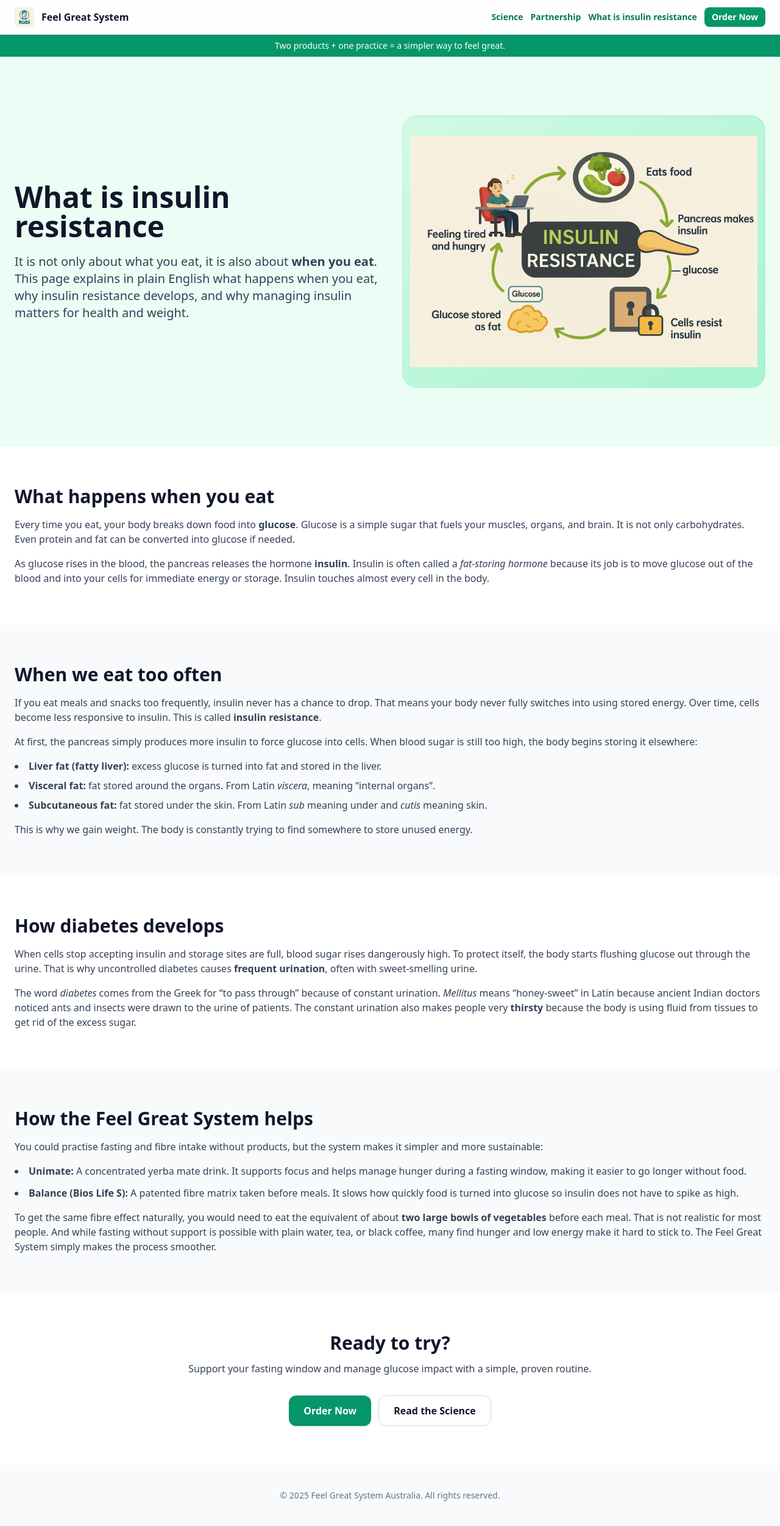
After one commit to KobiMontague/feel-great-system-, a Laravel app: page /insulin-resistance in a window 1280 px wide. The commit adds this page. Shown: the whole page at 61% size. Run offline with Laravel 12, Linux system fonts and the light colour scheme; some libraries are stand-ins or nearby versions.

Commit message:
added new insulin resistance page

```diff
--- a/resources/views/home.blade.php
+++ b/resources/views/home.blade.php
@@ -31,6 +31,9 @@
                         <a href="#buy" class="inline-flex items-center rounded-xl border border-slate-300 px-5 py-3 font-semibold text-slate-800 hover:bg-white">Get started</a>
                         <a href="#comparison" class="inline-flex items-center rounded-xl bg-teal-600 px-5 py-3 font-semibold text-white shadow hover:bg-teal-700">
                             Compare with medications
+                        </a>
+                        <a href="{{ route('insulin-resistance') }}" class="inline-flex items-center rounded-xl bg-teal-600 px-5 py-3 font-semibold text-white shadow hover:bg-teal-700">
+                            What is insulin resistance?
                         </a>
                     </div>
                     <ul class="mt-6 space-y-2 text-sm text-slate-600">
--- /dev/null
+++ b/resources/views/insulin-resistance.blade.php
@@ -0,0 +1,109 @@
+@extends('layouts.app')
+
+@section('title', 'What is Insulin Resistance | Feel Great System (Australia)')
+@section('meta_description', 'A simple guide to insulin resistance: why when you eat matters more than what you eat, how insulin works, why resistance develops, and how fasting and fibre can help.')
+@section('og_title', 'What is Insulin Resistance')
+@section('og_description', 'Plain English: how food becomes glucose, what insulin does, why eating too often keeps it high, and how fasting with support products helps.')
+@section('twitter_title', 'What is Insulin Resistance')
+@section('twitter_description', 'How insulin works in the body, why resistance happens, and how fasting and fibre can support better health.')
+
+@section('content')
+    <section class="relative overflow-hidden bg-emerald-50">
+        <div class="mx-auto max-w-7xl px-6 pt-16 pb-16 md:pt-24 md:pb-24">
+            <div class="grid md:grid-cols-2 gap-10 items-center">
+                <div>
+                    <h1 class="text-4xl md:text-5xl font-extrabold leading-tight">
+                        What is insulin resistance
+                    </h1>
+                    <p class="mt-5 text-lg md:text-xl text-slate-700">
+                        It is not only about what you eat, it is also about <strong>when you eat</strong>.
+                        This page explains in plain English what happens when you eat, why insulin resistance develops, and why managing insulin matters for health and weight.
+                    </p>
+                </div>
+                <div class="relative">
+                    <div class="aspect-[4/3] rounded-3xl bg-gradient-to-br from-emerald-100 to-emerald-200 shadow-inner flex items-center justify-center">
+                        <img src="{{ asset('images/insulin resistance/IR.png')}}"      alt="University of Sydney study: blood glucose and insulin response with Bios Life"class="max-h-[85%] object-contain">
+                    </div>
+                </div>
+            </div>
+        </div>
+    </section>
+
+    <section class="py-16 bg-white">
+        <div class="mx-auto max-w-7xl px-6">
+            <h2 class="text-3xl font-bold">What happens when you eat</h2>
+            <p class="mt-4 text-slate-700">
+                Every time you eat, your body breaks down food into <strong>glucose</strong>. Glucose is a simple sugar that fuels your muscles, organs, and brain. It is not only carbohydrates. Even protein and fat can be converted into glucose if needed.
+            </p>
+            <p class="mt-4 text-slate-700">
+                As glucose rises in the blood, the pancreas releases the hormone <strong>insulin</strong>. Insulin is often called a <em>fat-storing hormone</em> because its job is to move glucose out of the blood and into your cells for immediate energy or storage. Insulin touches almost every cell in the body.
+            </p>
+        </div>
+    </section>
+
+    <section class="py-16 bg-slate-50">
+        <div class="mx-auto max-w-7xl px-6">
+            <h2 class="text-3xl font-bold">When we eat too often</h2>
+            <p class="mt-4 text-slate-700">
+                If you eat meals and snacks too frequently, insulin never has a chance to drop. That means your body never fully switches into using stored energy.
+                Over time, cells become less responsive to insulin. This is called <strong>insulin resistance</strong>.
+            </p>
+            <p class="mt-4 text-slate-700">
+                At first, the pancreas simply produces more insulin to force glucose into cells. When blood sugar is still too high, the body begins storing it elsewhere:
+            </p>
+            <ul class="mt-4 space-y-2 list-disc list-inside text-slate-700">
+                <li><strong>Liver fat (fatty liver):</strong> excess glucose is turned into fat and stored in the liver.</li>
+                <li><strong>Visceral fat:</strong> fat stored around the organs. From Latin <em>viscera</em>, meaning “internal organs”.</li>
+                <li><strong>Subcutaneous fat:</strong> fat stored under the skin. From Latin <em>sub</em> meaning under and <em>cutis</em> meaning skin.</li>
+            </ul>
+            <p class="mt-4 text-slate-700">
+                This is why we gain weight. The body is constantly trying to find somewhere to store unused energy.
+            </p>
+        </div>
+    </section>
+
+    <section class="py-16 bg-white">
+        <div class="mx-auto max-w-7xl px-6">
+            <h2 class="text-3xl font-bold">How diabetes develops</h2>
+            <p class="mt-4 text-slate-700">
+                When cells stop accepting insulin and storage sites are full, blood sugar rises dangerously high. To protect itself, the body starts flushing glucose out through the urine.
+                That is why uncontrolled diabetes causes <strong>frequent urination</strong>, often with sweet-smelling urine.
+            </p>
+            <p class="mt-4 text-slate-700">
+                The word <em>diabetes</em> comes from the Greek for “to pass through” because of constant urination.
+                <em>Mellitus</em> means “honey-sweet” in Latin because ancient Indian doctors noticed ants and insects were drawn to the urine of patients.
+                The constant urination also makes people very <strong>thirsty</strong> because the body is using fluid from tissues to get rid of the excess sugar.
+            </p>
+        </div>
+    </section>
+
+    <section class="py-16 bg-slate-50">
+        <div class="mx-auto max-w-7xl px-6">
+            <h2 class="text-3xl font-bold">How the Feel Great System helps</h2>
+            <p class="mt-4 text-slate-700">
+                You could practise fasting and fibre intake without products, but the system makes it simpler and more sustainable:
+            </p>
+            <ul class="mt-4 space-y-3 text-slate-700 list-disc list-inside">
+                <li><strong>Unimate:</strong> A concentrated yerba mate drink. It supports focus and helps manage hunger during a fasting window, making it easier to go longer without food.</li>
+                <li><strong>Balance (Bios Life S):</strong> A patented fibre matrix taken before meals. It slows how quickly food is turned into glucose so insulin does not have to spike as high.</li>
+            </ul>
+            <p class="mt-4 text-slate-700">
+                To get the same fibre effect naturally, you would need to eat the equivalent of about <strong>two large bowls of vegetables</strong> before each meal. That is not realistic for most people.
+                And while fasting without support is possible with plain water, tea, or black coffee, many find hunger and low energy make it hard to stick to.
+                The Feel Great System simply makes the process smoother.
+            </p>
+        </div>
+    </section>
+
+    <section class="py-16 bg-white">
+        <div class="mx-auto max-w-7xl px-6 text-center">
+            <h3 class="text-2xl md:text-3xl font-bold">Ready to try?</h3>
+            <p class="mt-3 text-slate-700">Support your fasting window and manage glucose impact with a simple, proven routine.</p>
+            <div class="mt-8 flex justify-center gap-3">
+                <a href="{{ config('unicity.referral_link') }}" target="_blank" rel="noopener"
+                   class="inline-flex items-center rounded-xl bg-emerald-600 px-6 py-3 text-white font-semibold shadow hover:bg-emerald-700">Order Now</a>
+                <a href="{{ url('/science') }}" class="inline-flex items-center rounded-xl border border-slate-300 px-6 py-3 font-semibold hover:bg-white">Read the Science</a>
+            </div>
+        </div>
+    </section>
+@endsection
--- a/resources/views/layouts/nav.blade.php
+++ b/resources/views/layouts/nav.blade.php
@@ -6,20 +6,33 @@
         </a>
 
         <div class="flex items-center gap-3">
-            <a href="{{ url('/science') }}" class="hidden sm:inline text-sm font-semibold text-emerald-700">Science</a>
-            <a href="{{ url('/partnership') }}" class="hidden sm:inline text-sm font-semibold text-emerald-700">Partnership</a>
+            <a href="{{ url('/science') }}" class="hidden sm:inline text-sm font-semibold text-emerald-700 hover:text-emerald-800">
+                Science
+            </a>
+            <a href="{{ url('/partnership') }}" class="hidden sm:inline text-sm font-semibold text-emerald-700 hover:text-emerald-800">
+                Partnership
+            </a>
+            <a href="{{ route('insulin-resistance') }}" class="hidden sm:inline text-sm font-semibold text-emerald-700 hover:text-emerald-800">
+                What is insulin resistance
+            </a>
+
             <a href="{{ config('unicity.referral_link') }}" target="_blank" rel="noopener"
                class="inline-flex items-center rounded-lg bg-emerald-600 px-3 py-1.5 text-sm font-semibold text-white hover:bg-emerald-700">
                 Order Now
             </a>
         </div>
+
         @auth
             @if(auth()->user()->is_admin ?? false)
-                <a href="{{ route('admin.leads.index') }}" class="text-sm font-semibold text-emerald-700">Leads</a>
+                <a href="{{ route('admin.leads.index') }}" class="text-sm font-semibold text-emerald-700 hover:text-emerald-800">
+                    Leads
+                </a>
             @endif
             <form method="POST" action="{{ route('logout') }}" class="inline">
                 @csrf
-                <button class="text-sm font-semibold text-slate-700 hover:text-emerald-700">Log out</button>
+                <button class="text-sm font-semibold text-slate-700 hover:text-emerald-700">
+                    Log out
+                </button>
             </form>
         @endauth
     </div>
--- a/routes/web.php
+++ b/routes/web.php
@@ -10,6 +10,7 @@
 Route::view('/science', 'science')->name('science');
 Route::get('/partnership', [PartnershipController::class, 'index'])->name('partnership');
 Route::post('/partnership', [PartnershipController::class, 'store'])->name('partnership.store');
+Route::view('/insulin-resistance', 'insulin-resistance')->name('insulin-resistance');
 
 // Auth (manual)
 Route::middleware('guest')->group(function () {
```
Also changed, not shown: public/images/insulin resistance/IR.png (added).
